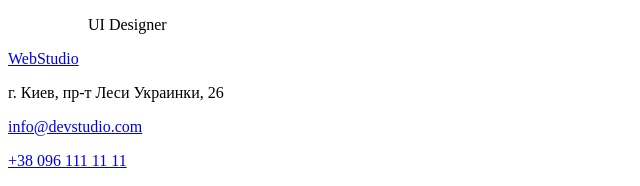
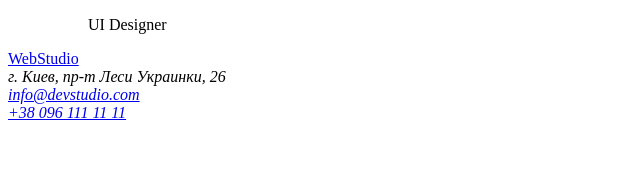
Before and after one commit to Sabinka1207/goit-markup-hw-01, a plain HTML site: page index.html in a window 1280 px wide. Shown: the part 2589-2775 px from the top of the page, without its empty margins (0-640 px from the left). After the commit the page ends 2719 px from the top, so only its background shows below. Drawn offline with Linux system fonts and the light colour scheme.

Commit message:
corrections accepted

```diff
--- a/index.html
+++ b/index.html
@@ -8,7 +8,7 @@
 
 <body>
 
-    <!--navigation-->
+    <!--navigation  goit-markup-hw-01 -->
     <header>
         <nav>
             <a href="/"><span>Web</span>Studio</a>
@@ -18,6 +18,7 @@
                 <li>Портфолио</li>
                 <li>Контакты</li>
             </ul>
+        </nav>
 
         <ul>
             <li>
@@ -27,7 +28,6 @@
                 <a href="tel:+380961111111">+38 096 111 11 11</a>
             </li>
         </ul>
-        </nav>
     </header>
 
     <main>
@@ -123,9 +123,11 @@
         <div>
             <footer>
                 <a href="/"><span>Web</span>Studio</a>
-                <p>г. Киев, пр-т Леси Украинки, 26</p>
-                <p><a href="mailto:info@devstudio.com">info@devstudio.com</a></p>
-                <p><a href="tel:+380961111111">+38 096 111 11 11</a></p>
+                <address>
+                    г. Киев, пр-т Леси Украинки, 26<br>
+                    <a href="mailto:info@devstudio.com">info@devstudio.com</a><br>
+                    <a href="tel:+380961111111">+38 096 111 11 11</a>
+                </address>
             </footer>
         </div>
     </main>
```
Lines whose indentation alone changed are shown as unchanged.
